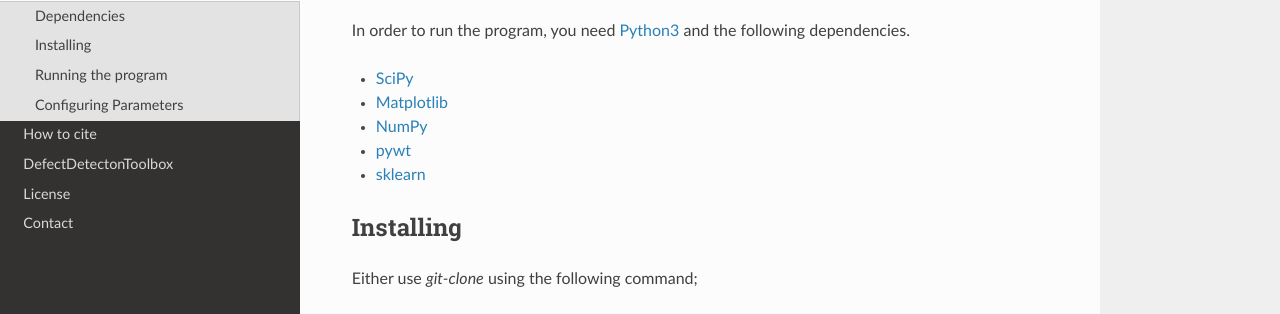
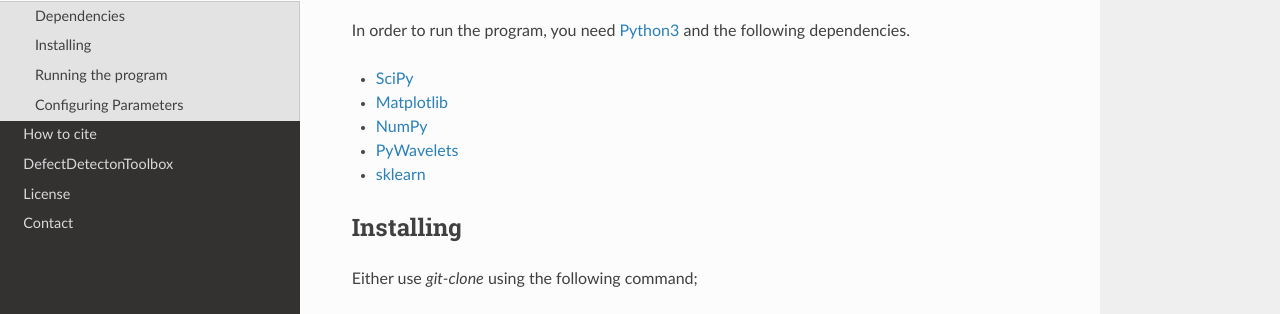
Before and after one commit to arunmano121/DDQT, a Sphinx documentation site: the page built from docs/getting_started.rst, in a window 1280 px wide and 900 px high. Shown: the part 197-511 px from the top of the window. Built offline with Sphinx 7.4.7 and the Read the Docs theme 2.0.0, drawn with Linux system fonts in a browser that asks for light colours.

Commit message:
edited pywavelets source

```diff
--- a/docs/getting_started.rst
+++ b/docs/getting_started.rst
@@ -10,7 +10,7 @@
 * `SciPy <https://www.scipy.org/#>`_
 * `Matplotlib <https://matplotlib.org>`_
 * `NumPy <https://numpy.org>`_
-* `pywt <https://github.com/PyWavelets/pywt>`_
+* `PyWavelets <https://github.com/PyWavelets/pywt>`_
 * `sklearn <https://sklearn.org>`_
 
 Installing
--- a/docs/requirements.txt
+++ b/docs/requirements.txt
@@ -1,5 +1,5 @@
 scipy
 matplotlib
 numpy
-pywt
+PyWavelets
 sklearn
```
Also changed, not shown: license.rst (added).
